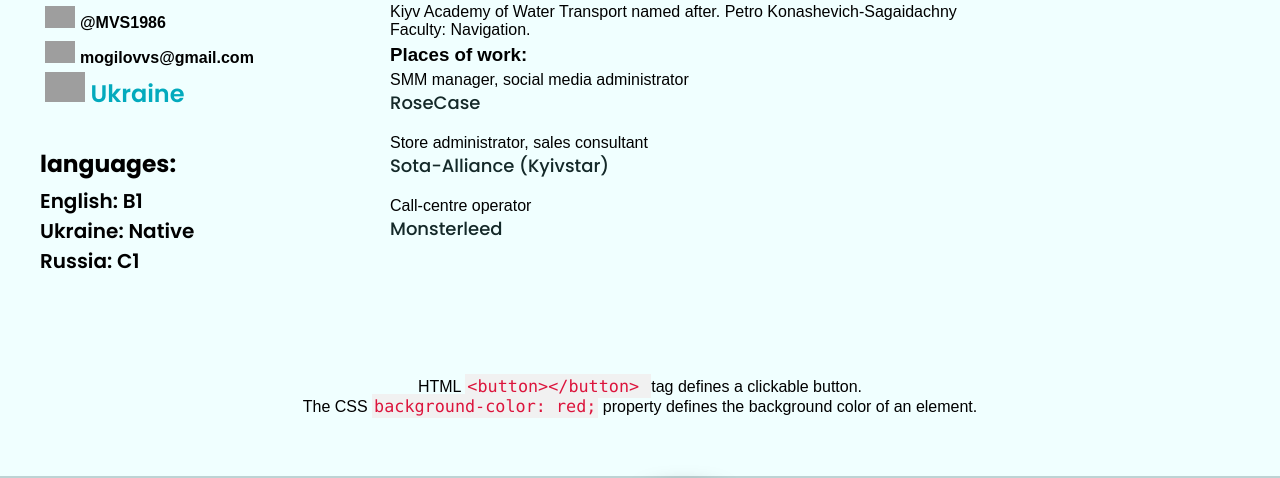
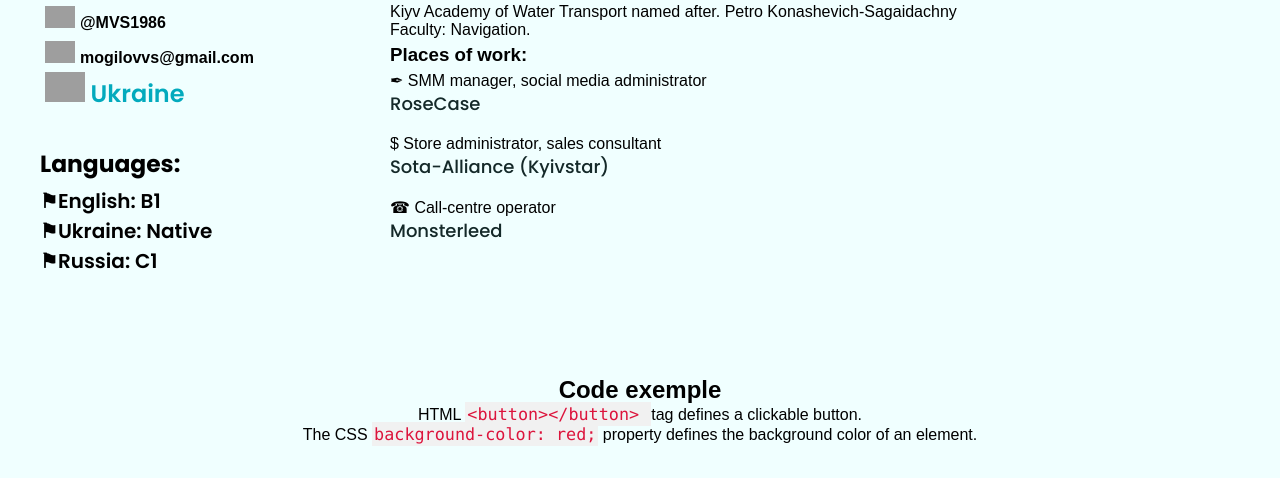
Before and after one commit to Amvees/rsschool-cv, a plain HTML site: page index.html in a window 1280 px wide. Shown: the part 322-800 px from the top of the page. Drawn offline with Linux system fonts and the light colour scheme; grey boxes are pictures that could not be loaded; a web font is replaced by a local one.

Commit message:
add more elements

```diff
--- a/index.html
+++ b/index.html
@@ -27,7 +27,9 @@
 
     <div class="main-container">
 
-        <!--Photo-->
+        <div class="photo-contacts-container">
+
+                   <!--Photo-->
 
         <div class="image">
             <img src="./image/logo.jpg" alt="photo" class="my-photo">
@@ -54,13 +56,15 @@
 
             <div class="languages">
 
-                <strong class="languages-item"> <h3>languages:</h3>
-                        English: B1 <br>
-                        Ukraine: Native <br>
-                        Russia: C1
+                <strong class="languages-item"> <h3>Languages:</h3>
+                    &#9873;English: B1 <br>
+                    &#9873;Ukraine: Native <br>
+                    &#9873;Russia: C1
 
                 </strong>
             </div>
+        </div>
+
         </div>
 
         <!--about me info-->
@@ -103,18 +107,19 @@
             <!--working-->
             <div class="working-container">
                 <h3 class="work">Places of work:</h3>
-                <p>SMM manager, social media administrator</p>
+                <p>&#10002; SMM manager, social media administrator</p>
                 <p><strong class="name-company">RoseCase</strong></p>
                 <br>
-                <p>Store administrator, sales consultant</p>
+                <p>	&#36; Store administrator, sales consultant</p>
                 <p><strong class="name-company">Sota-Alliance (Kyivstar)</strong></p>
                 <br>
-                <p>Call-centre operator</p>
+                <p>&#9742; Call-centre operator</p>
                 <p><strong class="name-company">Monsterleed</strong></p>
             </div>
         </div>
 
         <div class="code-exemple">
+            <h2>Code exemple</h2>
             <p> HTML <code>&#60;button&#62;&#60;&#47;button&#62; </code> tag defines a clickable button.</p>
             <p>The CSS <code>background-color: red;</code> property defines the background color of an element.</p>
         </div>
```
